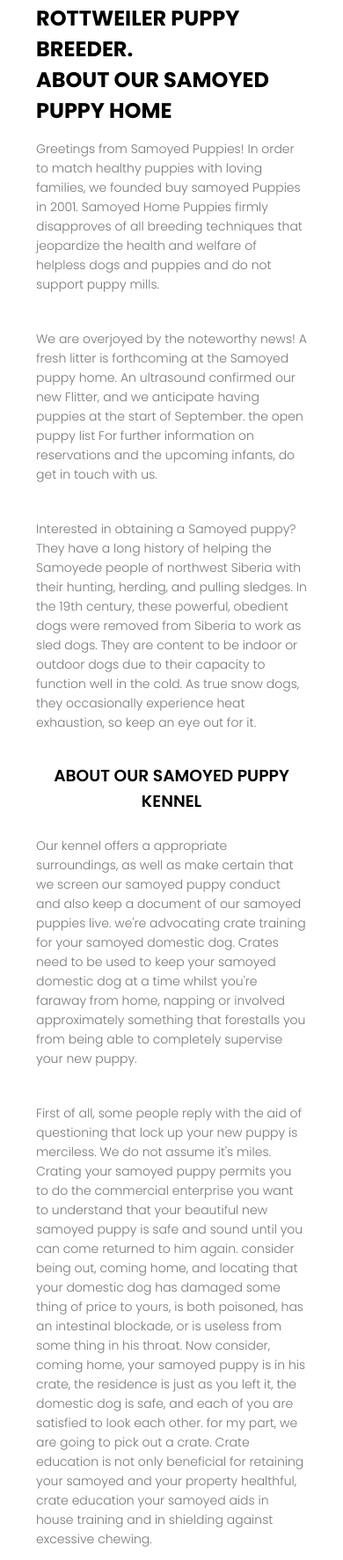
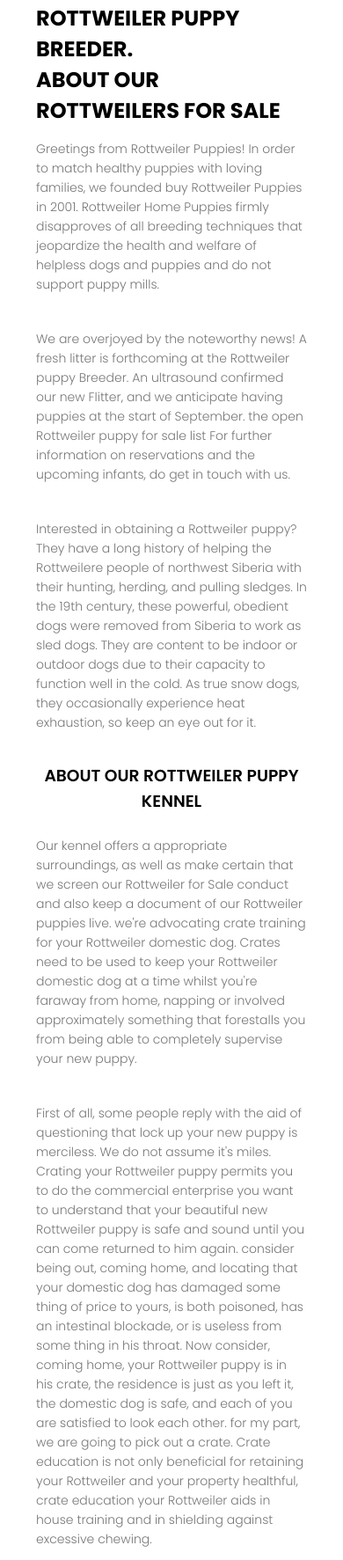
Before and after one commit to Achavibes/rottweiler, a plain HTML site: page about.html in a window 390 px wide. Shown: the part 967-2740 px from the top of the page at 88% size. Drawn offline with Linux system fonts and the light colour scheme.

Commit message:
Update about.html

```diff
--- a/about.html
+++ b/about.html
@@ -96,16 +96,15 @@ Rott dog hypoallergenic, Rott dog adoption, Rott dog shedding, Rott dog rescue,
     <div class="row">
         <div class="about-col">
             <h2>ROTTWEILER PUPPY BREEDER.</h2>
-            <H2>ABOUT OUR SAMOYED PUPPY HOME</H2>
-            <p>Greetings from Samoyed Puppies! In order to match healthy puppies with loving families, we founded buy samoyed Puppies in 2001. Samoyed Home Puppies firmly disapproves of all breeding techniques that jeopardize the health and welfare of helpless dogs and puppies and do not support puppy mills.</p>
-            <p>We are overjoyed by the noteworthy news! A fresh litter is forthcoming at the Samoyed puppy home. An ultrasound confirmed our new Flitter, and we anticipate having puppies at the start of September. the open puppy list For further information on reservations and the upcoming infants, do get in touch with us.</p>
-            <p>Interested in obtaining a Samoyed puppy? They have a long history of helping the Samoyede people of northwest Siberia with their hunting, herding, and pulling sledges. In the 19th century, these powerful, obedient dogs were removed from Siberia to work as sled dogs. They are content to be indoor or outdoor dogs due to their capacity to function well in the cold. As true snow dogs, they occasionally experience heat exhaustion, so keep an eye out for it.</p>
-            <H3>ABOUT OUR SAMOYED PUPPY KENNEL</H3>
-            <p>Our kennel offers a appropriate surroundings, as well as make certain that we screen our samoyed puppy conduct and also keep a document of our samoyed puppies live. we're advocating crate training for your samoyed domestic dog. Crates need to be used to keep your samoyed domestic dog at a time whilst you're faraway from home, napping or involved approximately something that forestalls you from being able to completely supervise your new puppy.</p>
-            <p>First of all, some people reply with the aid of questioning that lock up your new puppy is merciless. We do not assume it's miles. Crating your samoyed puppy permits you to do the commercial enterprise you want to understand that your beautiful new samoyed puppy is safe and sound until you can come returned to him again. consider being out, coming home, and locating that your domestic dog has damaged some thing of price to yours, is both poisoned, has an intestinal blockade, or is useless from some thing in his throat. Now consider, coming home, your samoyed puppy is in his crate, the residence is just as you left it, the domestic dog is safe, and each of you are satisfied to look each other. for my part, we are going to pick out a crate. Crate education is not only beneficial for retaining your samoyed and your property healthful, crate education your samoyed aids in house training and in shielding against excessive chewing.</p>
-            <p>It's also the most secure manner to preserve your new samoyed secure when using in a automobile, and it's an ideal way to preserve your pup calm after spay and neuter surgical treatment (samoyeds experience walking and gambling nicely earlier than the vet indicates walking and gambling after surgical procedure). As nicely, the crate can emerge as a non-public location to your samoyed, in which there are children concerned, and it's far pretty easy to instill a rule that after the puppy is in his crate, the domestic dog is left on my own. this is treasured in giving younger samoyed puppies the a whole lot-wished relaxation time, and it teaches young human beings to recognize this time.</p>
-            <p>How is crate education helping to train against unwanted chewing? whilst the samoyed pup is in a cage, it can't chew stuff it shouldn't do. samoyed puppies bite for a whole lot of reasons; boredom, teething, exploring, or simply due to it. if your domestic dog is nicely supervised, you can educate it what is permissible to chunk (i.e. their own toys) and what's contraband chewing (your family heirloom, poisonous houseplant, and so forth.) while your samoyed doggy chews, it's far rewarded. whether she's now not sad, her teething troubles experience higher, she's having fun. This sets the doggy up that, as it grows up, every time it feels uncomfortable, like whilst you're out of the door and it is a bit tense, or when it's bored, it's going to bite something it unearths. So, you have the grownup samoyed it's going to chew. If, but, through training and cautious supervision, your samoyed has understood what it's speculated to bite, then whilst it wants to satisfy the urge, you may have a non-unfavorable samoyed puppy that is aware of what his/her toys are for. once more, we're going to do crate training.</p>
-
+            <H2>ABOUT OUR ROTTWEILERS FOR SALE</H2>
+            <p>Greetings from Rottweiler Puppies! In order to match healthy puppies with loving families, we founded buy Rottweiler Puppies in 2001. Rottweiler Home Puppies firmly disapproves of all breeding techniques that jeopardize the health and welfare of helpless dogs and puppies and do not support puppy mills.</p>
+            <p>We are overjoyed by the noteworthy news! A fresh litter is forthcoming at the Rottweiler puppy Breeder. An ultrasound confirmed our new Flitter, and we anticipate having puppies at the start of September. the open Rottweiler puppy for sale list For further information on reservations and the upcoming infants, do get in touch with us.</p>
+            <p>Interested in obtaining a Rottweiler puppy? They have a long history of helping the Rottweilere people of northwest Siberia with their hunting, herding, and pulling sledges. In the 19th century, these powerful, obedient dogs were removed from Siberia to work as sled dogs. They are content to be indoor or outdoor dogs due to their capacity to function well in the cold. As true snow dogs, they occasionally experience heat exhaustion, so keep an eye out for it.</p>
+            <H3>ABOUT OUR ROTTWEILER PUPPY KENNEL</H3>
+            <p>Our kennel offers a appropriate surroundings, as well as make certain that we screen our Rottweiler for Sale conduct and also keep a document of our Rottweiler puppies live. we're advocating crate training for your Rottweiler domestic dog. Crates need to be used to keep your Rottweiler domestic dog at a time whilst you're faraway from home, napping or involved approximately something that forestalls you from being able to completely supervise your new puppy.</p>
+            <p>First of all, some people reply with the aid of questioning that lock up your new puppy is merciless. We do not assume it's miles. Crating your Rottweiler puppy permits you to do the commercial enterprise you want to understand that your beautiful new Rottweiler puppy is safe and sound until you can come returned to him again. consider being out, coming home, and locating that your domestic dog has damaged some thing of price to yours, is both poisoned, has an intestinal blockade, or is useless from some thing in his throat. Now consider, coming home, your Rottweiler puppy is in his crate, the residence is just as you left it, the domestic dog is safe, and each of you are satisfied to look each other. for my part, we are going to pick out a crate. Crate education is not only beneficial for retaining your Rottweiler and your property healthful, crate education your Rottweiler aids in house training and in shielding against excessive chewing.</p>
+            <p>It's also the most secure manner to preserve your new Rottweiler secure when using in a automobile, and it's an ideal way to preserve your pup calm after spay and neuter surgical treatment (Rottweilers experience walking and gambling nicely earlier than the vet indicates walking and gambling after surgical procedure). As nicely, the crate can emerge as a non-public location to your Rottweiler, in which there are children concerned, and it's far pretty easy to instill a rule that after the puppy is in his crate, the domestic dog is left on my own. this is treasured in giving younger Rottweiler puppies the a whole lot-wished relaxation time, and it teaches young human beings to recognize this time.</p>
+            <p>How is crate education helping to train against unwanted chewing? whilst the Rottweiler pup is in a cage, it can't chew stuff it shouldn't do. Rottweiler puppies bite for a whole lot of reasons; boredom, teething, exploring, or simply due to it. if your domestic dog is nicely supervised, you can educate it what is permissible to chunk (i.e. their own toys) and what's contraband chewing (your family heirloom, poisonous houseplant, and so forth.) while your Rottweiler doggy chews, it's far rewarded. whether she's now not sad, her teething troubles experience higher, she's having fun. This sets the doggy up that, as it grows up, every time it feels uncomfortable, like whilst you're out of the door and it is a bit tense, or when it's bored, it's going to bite something it unearths. So, you have the grownup Rottweiler it's going to chew. If, but, through training and cautious supervision, your Rottweiler has understood what it's speculated to bite, then whilst it wants to satisfy the urge, you may have a non-unfavorable Rottweiler puppy that is aware of what his/her toys are for. once more, we're going to do crate training.</p>
      <a href="contact.html" class="hero-btn red-btn">CONTACT US</a>
         </div>
         <div class="about-col">
```
